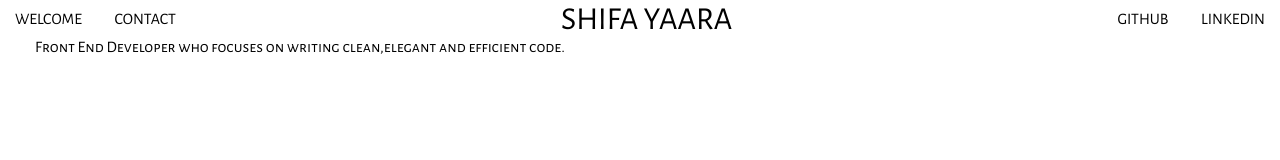
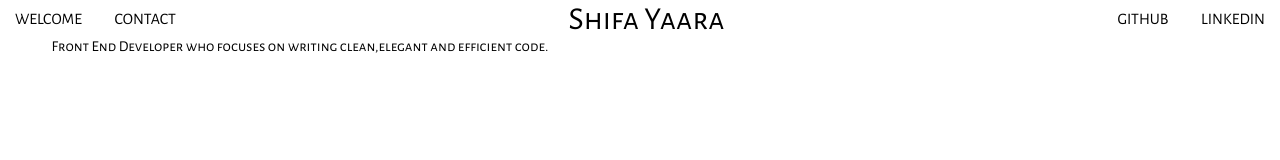
Before and after one commit to yshifa/first-portfolio, a plain HTML site: page index.html in a window 1280 px wide. Drawn offline with Linux system fonts and the light colour scheme.

Commit message:
modified with fonts

```diff
--- a/css/style.css
+++ b/css/style.css
@@ -23,6 +23,7 @@ body{
 .intro{
     max-width: 600px;
     width: 90%;
+    font-size: 15px;
     text-align: center;
 }
 
--- a/index.html
+++ b/index.html
@@ -13,7 +13,7 @@
            <p class="header-element"> WELCOME</p>
             <p class="header-element">CONTACT  </p>
         </div>
-         <p class="name" style="font-size: 32px;">SHIFA YAARA</p>
+         <p class="name" style="font-size: 32px;">Shifa Yaara</p>
          <div class="desktop">
             <p class="header-element">GITHUB</p>
             <p class="header-element">LINKEDIN</p>
```
